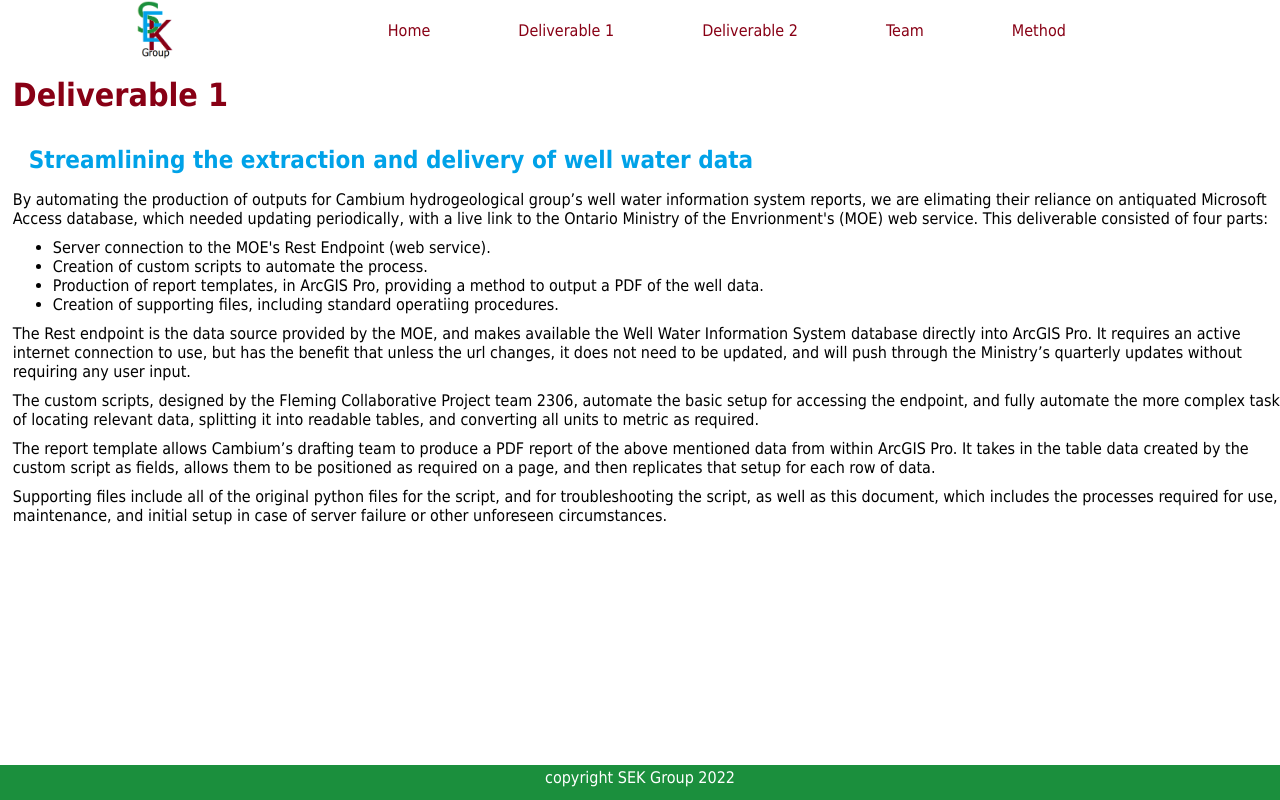
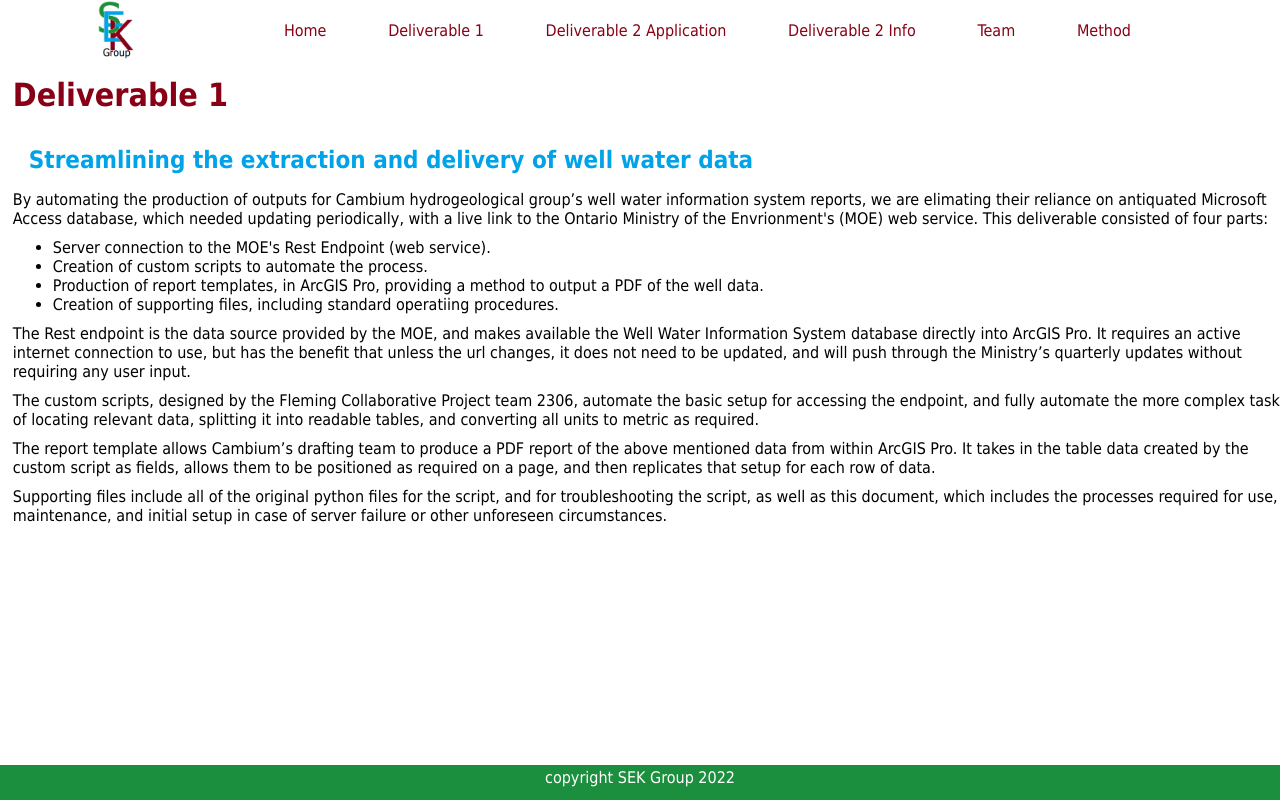
Before and after one commit to edmharris/P2306---Final-Website, a plain HTML site: page del1.html in a window 1280 px wide. Drawn offline with Linux system fonts and the light colour scheme.

Commit message:
missed a page, fixed the nav del1

```diff
--- a/del1.html
+++ b/del1.html
@@ -18,7 +18,8 @@ edited and added to by all contributors. That may change as time goes on, not re
             <nav>
                 <a href="index.html">Home</a>
                 <a href="del1.html">Deliverable 1</a>
-                <a href="del2.html">Deliverable 2</a>
+                <a href="del2.html" target="_blank">Deliverable 2 Application</a>
+                <a href="del2info.html">Deliverable 2 Info</a>
                 <a href="team.html">Team</a>
                 <a href="method.html">Method</a>
             </nav>
```
